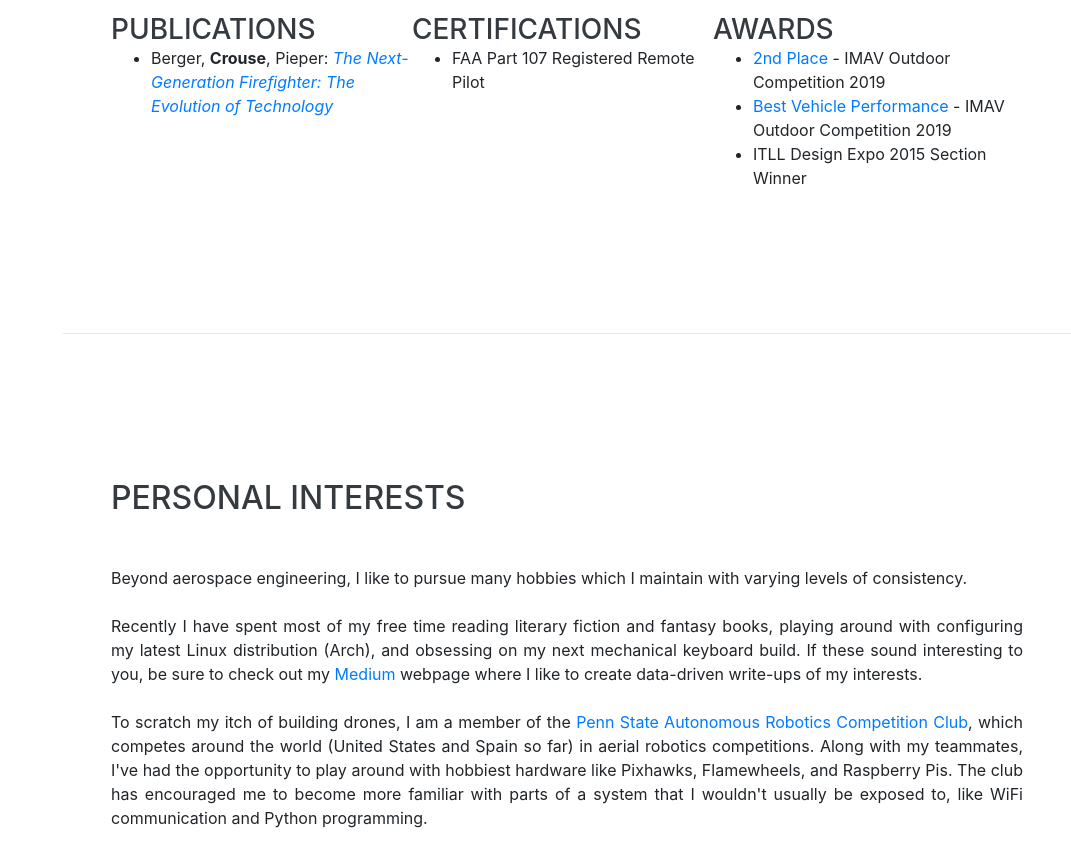
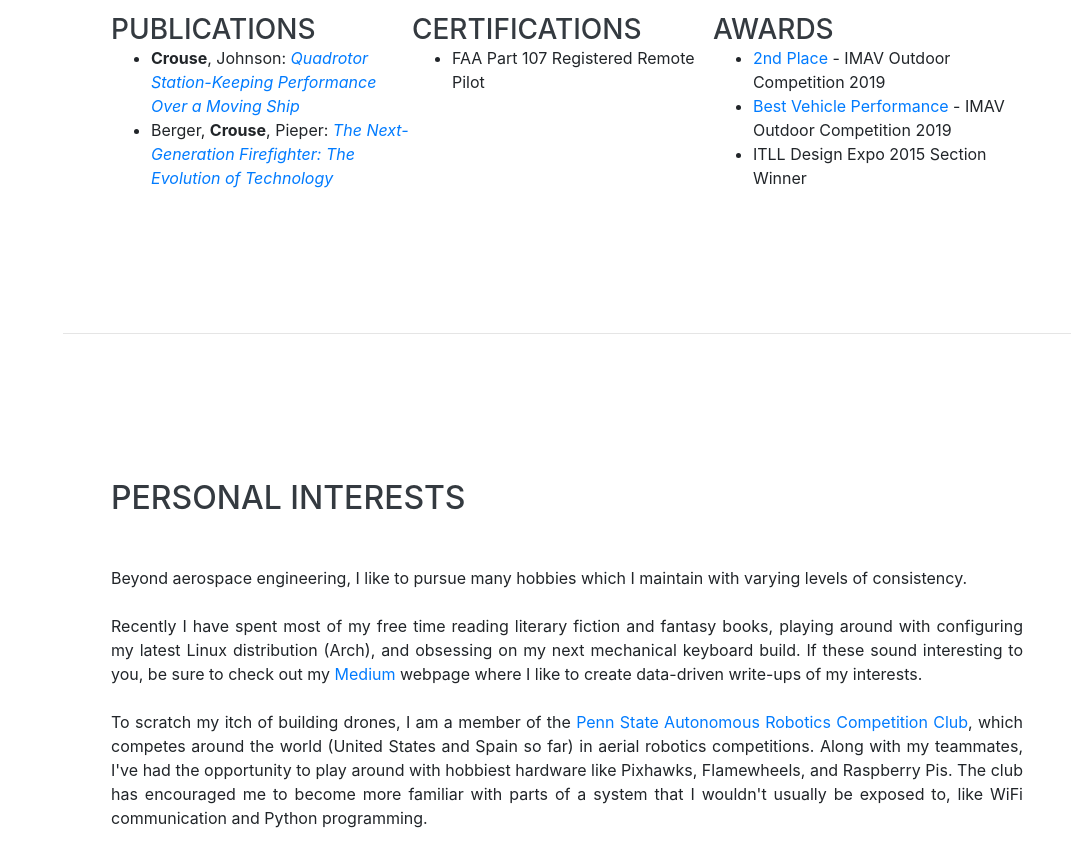
Before and after one commit to jacob-crouse/jacob-crouse.github.io, a website with bundled scripts: page index.html in a window 1280 px wide. Shown: the part 3780-4626 px from the top of the page, without its empty margins (209-1280 px from the left). Built offline with nearby package versions, Linux system fonts and the light colour scheme; a web font is replaced by a local one.

Commit message:
Added publication

```diff
--- a/index.html
+++ b/index.html
@@ -234,7 +234,7 @@
                 <div style="float: left; width: 33%">
                     <h3 style="text-align: left" class="mb-0">Publications</h3>
                     <ul style="text-align: left" class="list">
-                        <!--<li style="text-align: left" class="list-item"><b>Crouse</b>, Johnson: <a href="https://www.nist.gov/publications/next-generation-firefighter-evolution-technology" target="_blank"><i>Quadrotor Station-Keeping Performance Over a Moving Ship</i></a></li>-->
+                        <li style="text-align: left" class="list-item"><b>Crouse</b>, Johnson: <a href="arc.aiaa.org/doi/10.2514/6.2020-1136" target="_blank"><i>Quadrotor Station-Keeping Performance Over a Moving Ship</i></a></li>
                         <li style="text-align: left" class="list-item">Berger, <b>Crouse</b>, Pieper: <a href="https://www.nist.gov/publications/next-generation-firefighter-evolution-technology" target="_blank"><i>The Next-Generation Firefighter: The Evolution of Technology</i></a></li>
                 </div>
                 <div style="float: left; width: 33%">
```
